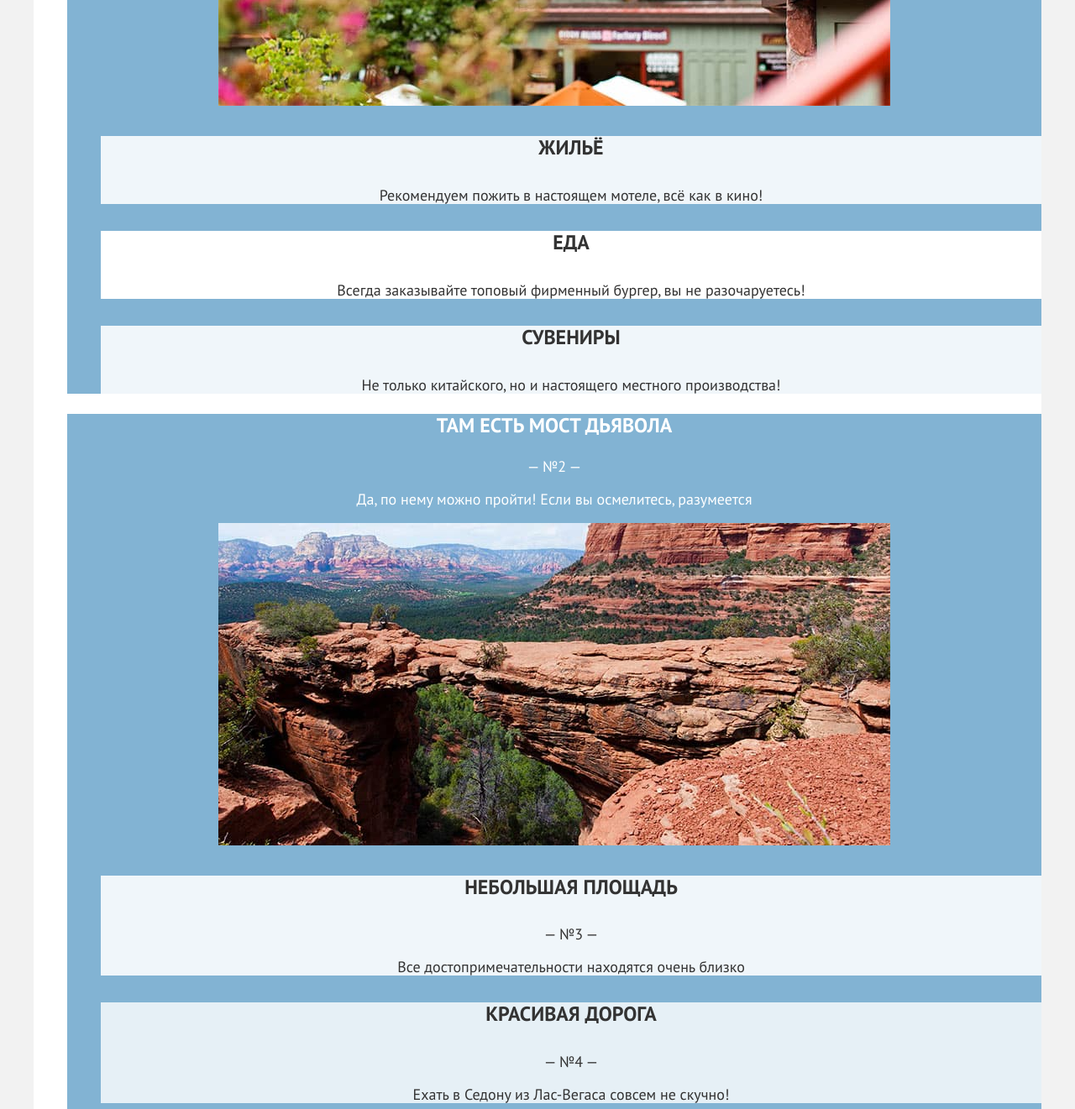
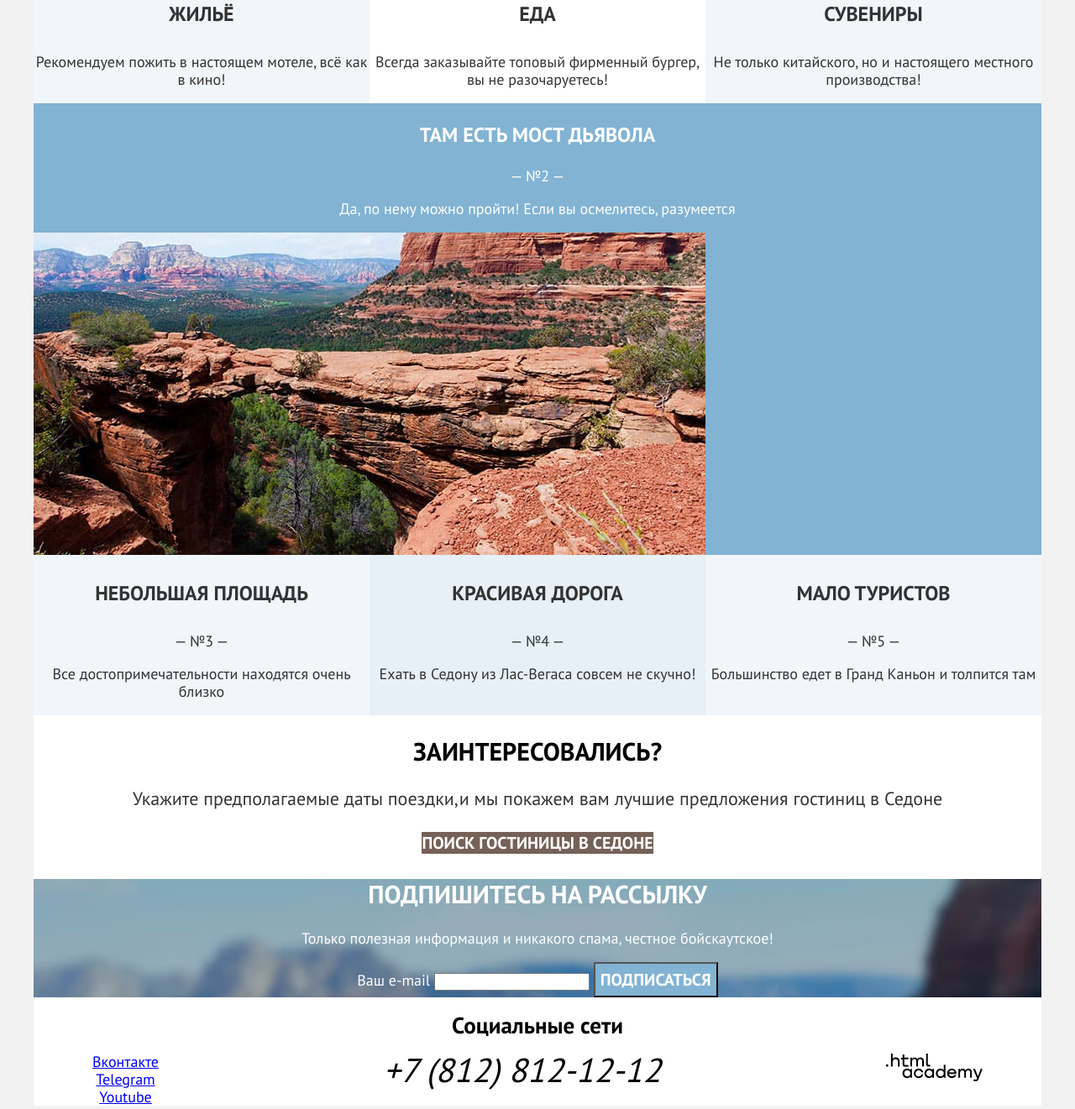
Before and after one commit to lisov1997/sedona-34, a plain HTML site: page index.html in a window 1280 px wide. Shown: the part 1286-2607 px from the top of the page at 84% size. Drawn offline with Linux system fonts and the light colour scheme.

Commit message:
добавил липкий футер

```diff
--- a/index.html
+++ b/index.html
@@ -18,10 +18,13 @@
       <!-- Хедер -->
 
       <header class="page-header">
-        <a href="#" class="logo-link">
-          <img class="logo-image" src="images/index/logo-sedona.png" alt="Герб города Седона" width="139" height="70">
+        <div class="wrapper">
+          <nav class="navigation">
+            <a href="index.html" class="logo-link">
+              <img class="logo-image" src="images/index/logo-sedona.png" alt="Герб города Седона" width="139"
+                height="70">
             </a>
-        <nav class="page-navigation">
+
             <ul class="navigation-list">
               <li class="navigation-item">
                 <a class="navigation-link" href="index.html">Главная</a>
@@ -33,7 +36,6 @@
                 <a class="navigation-link" href="catalog.html">Гостиницы</a>
               </li>
             </ul>
-        </nav>
             <ul class="user-list">
               <li class="user-item">
                 <a class="search-hotel" href="#">
@@ -49,11 +51,13 @@
                 <a class="btn" href="#">Хочу сюда!</a>
               </li>
             </ul>
+          </nav>
+        </div>
       </header>
 
       <!-- Мэйн -->
 
-      <main class="main-index">
+      <main class="main-index main-container">
 
         <!-- Добро пожаловать в Седону -->
 
@@ -147,8 +151,10 @@
 
       <!-- Футер -->
 
-      <footer class="page-footer">
+      <footer class="page-">
+        <div class="wrapper">
           <h2 class="vissualy-hidden">Социальные сети</h2>
+          <div class="footer-wrapper">
             <ul class="social-list">
               <li class="social-item">
                 <a class="social-link" href="#">
@@ -170,9 +176,11 @@
               <a class="telephone" href="tel:+78128121212">+7 (812) 812-12-12</a>
             </address>
             <a class="htmlacademy-link" href="#">
-          <img class="htmlacademy-logo" src="images/index/logo-htmlacademy.png" alt="Логотип HTML-Academy" width="115"
-            height="34">
+              <img class="htmlacademy-logo" src="images/index/logo-htmlacademy.png" alt="Логотип HTML-Academy"
+                width="115" height="34">
             </a>
+          </div>
+        </div>
       </footer>
     </div>
   </body>
--- a/styles/styles.css
+++ b/styles/styles.css
@@ -14,25 +14,47 @@
   font-display: swap;
 }
 
+* {
+  box-sizing: border-box;
+}
+
+html {
+  height: 100%;
+  width: auto;
+}
+
 body {
-  width: 1280px;
+  display: flex;
+  flex-direction: column;
+  min-height: 100%;
   margin: 0;
   font-family: "PT Sans", sans-serif;
   font-size: 18px;
   line-height: 21px;
   text-align: center;
-  color:#000000;
-  background-color: #F2F2F2;
+  color: #000000;
+  background-color: #f2f2f2;
 }
 
 .page-wrapper {
-  width:1200px;
-  min-height: 100%;
+  display: flex;
+  flex-direction: column;
+  flex-grow: 1;
+  width: 1200px;
   margin: 0 auto;
-  background-color: #FFFFFF;
+  background-color: #ffffff;
 }
 
-.btn{
+.wrapper {
+  width: 1060px;
+  margin: 0 auto;
+}
+
+.main-container {
+  flex-grow: 1;
+}
+
+.btn {
   font-family: inherit;
   font-size: 16px;
   line-height: 20px;
@@ -40,17 +62,29 @@ body {
   text-align: center;
   text-transform: uppercase;
   text-decoration: none;
-  color:#FFFFFF;
+  color: #ffffff;
   background-color: #756157;
 }
 
 /* Хедер */
 
+.navigation {
+  display: flex;
+}
+
+.logo-image {
+  display: block;
+}
+
 .navigation-list {
+  max-width: 450px;
+  margin: 0;
+  margin-left: 30px;
+  padding: 0;
   list-style-type: none;
 }
 
-.navigation-link{
+.navigation-link {
   font-size: 20px;
   line-height: 26px;
   font-weight: 700;
@@ -60,10 +94,14 @@ body {
 }
 
 .user-list {
+  min-width: 350px;
+  margin: 0;
+  margin-left: auto;
+  padding: 0;
   list-style-type: none;
 }
 
- /* Мэйн */
+/* Мэйн */
 /* Добро пожаловать в Седону */
 
 .welcome {
@@ -71,6 +109,11 @@ body {
   background-image: url(../images/index/index-background.jpg);
   background-size: 100% auto;
   background-repeat: no-repeat;
+}
+
+.welcome-image {
+  display: block;
+  margin: 0 auto;
 }
 
 /* Преимущества Седоны  */
@@ -85,11 +128,28 @@ body {
 .section-desk {
   font-size: 22px;
   line-height: 26px;
-  color:#333333;
+  color: #333333;
 }
 
-.advantages-list{
-  list-style: none;
+.advantages-list {
+  display: flex;
+  flex-direction: column;
+  margin: 0;
+  padding: 0;
+  list-style-type: none;
+}
+.advantages-town-image {
+  display: block;
+}
+
+.town-advantages-list {
+  display: flex;
+  margin: 0;
+  padding: 0;
+  list-style-type: none;
+}
+.town-advantages-item {
+  width: 400px;
 }
 
 .travel-advantages-title,
@@ -101,20 +161,24 @@ body {
   text-transform: uppercase;
 }
 
-.advantages-list {
+.travel-advantages-list {
+  display: flex;
+  margin: 0;
+  padding: 0;
   list-style-type: none;
 }
 
-.town-advantages-list {
-  list-style-type: none;
+.advantages-bridge-image {
+  display: block;
 }
 
-.travel-advantages-list {
-  list-style-type: none;
+.travel-advantages-item {
+  width: 400px;
 }
+
 .advantages-item {
-  color:#FFFFFF;
-  background-color: #82B3D3;
+  color: #ffffff;
+  background-color: #82b3d3;
 }
 
 .travel-advantages-item,
@@ -124,7 +188,7 @@ body {
 }
 
 .advantages-meal {
-  background-color: #FFFFFF;
+  background-color: #ffffff;
 }
 
 .advantages-road {
@@ -136,7 +200,7 @@ body {
 .hotel-offer-desk {
   font-size: 22px;
   line-height: 26px;
-  color:#333333;
+  color: #333333;
 }
 
 .btn-search-hotel {
@@ -147,7 +211,7 @@ body {
 /* Новостная рассылка */
 
 .index-newsletter {
-  color:#FFFFFF;
+  color: #ffffff;
   background-color: #406585;
   background-image: url(../images/index/newsletter-background.jpg);
   background-size: 100% auto;
@@ -159,13 +223,25 @@ body {
   line-height: 36px;
   font-weight: 700;
   text-transform: uppercase;
-  background-color: #82B3D3;
+  background-color: #82b3d3;
 }
 
 /* Футер */
 
+.footer-wrapper {
+  display: flex;
+  justify-content: space-between;
+}
+
 .social-list {
+  margin: 0;
+  padding: 0;
+  max-width: 220px;
   list-style-type: none;
+}
+
+.contacts {
+  max-width: 350px;
 }
 
 .telephone {
@@ -173,14 +249,17 @@ body {
   line-height: 40px;
   text-transform: uppercase;
   text-decoration: none;
-  color:#000000;
+  color: #000000;
 }
 
+.htmlacademy-logo {
+  display: block;
+}
 /* Каталог */
 /* Гостиницы Седоны */
 
 .catalog-header {
-  color:#FFFFFF;
+  color: #ffffff;
   background-color: #7aa2c6;
   background-image: url(../images/catalog/background-catalog.jpg);
   background-size: 100% auto;
@@ -203,11 +282,11 @@ body {
   line-height: 21px;
   text-align: left;
   text-decoration: none;
-  color: #FFFFFF;
+  color: #ffffff;
 }
 
 .catalog-submit {
-  background-color: #82B3D3;
+  background-color: #82b3d3;
 }
 
 /* Отсортированные гостницы  Седоны  */
@@ -229,11 +308,11 @@ body {
 
 .info-type-housing,
 .cost-of-housing {
-  color:#333333;
+  color: #333333;
 }
 
-.btn-to-favorites{
-  background-color: #82B3D3;
+.btn-to-favorites {
+  background-color: #82b3d3;
 }
 
 .pagination {
@@ -245,5 +324,5 @@ body {
 .newsletter-catalog .newsletter-desk {
   font-size: 22px;
   line-height: 26px;
-  color:#333333;
+  color: #333333;
 }
```
Also changed, not shown: catalog.html (+14 -7 lines). Lines whose indentation alone changed are shown as unchanged.
